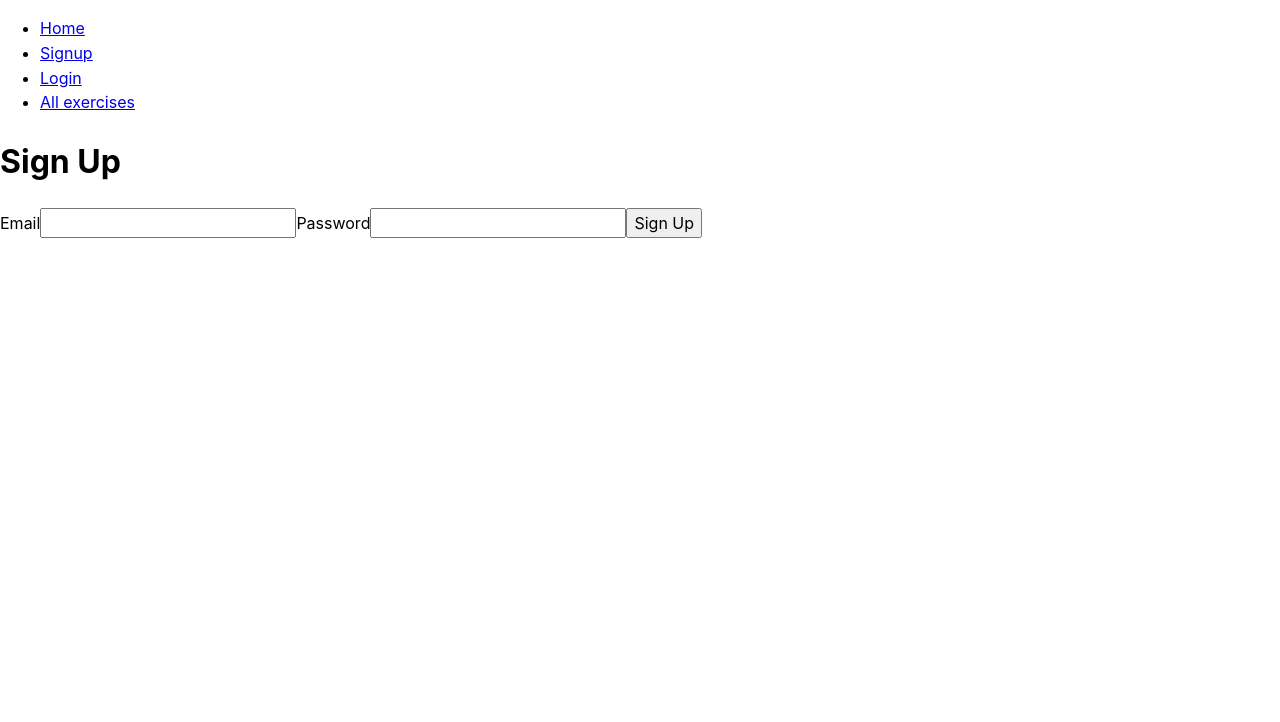
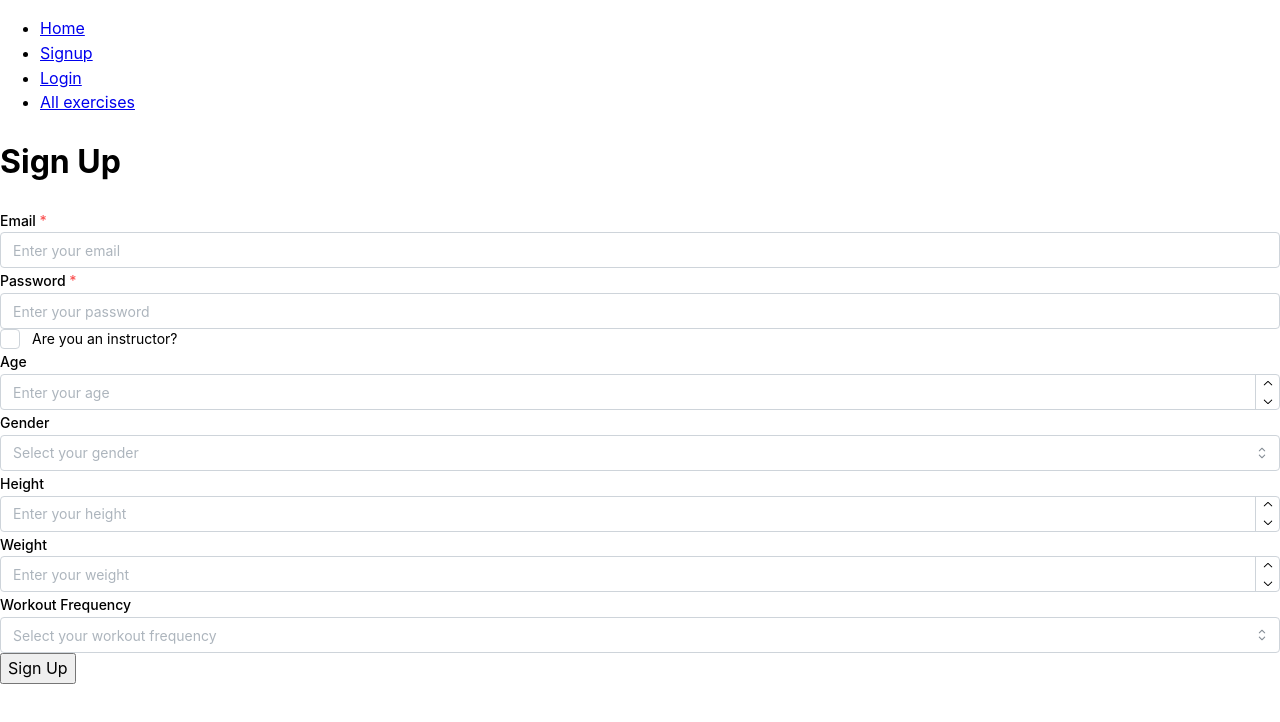
Before and after one commit to dieegoolimaa/fitnesstracker-frontend, a React (Vite) app: page /signup in a window 1280 px wide. Shown: the top 722 px of the page. Built offline with nearby package versions, Linux system fonts and the light colour scheme.

Commit message:
Profile in progress

```diff
--- a/src/pages/LoginPage.jsx
+++ b/src/pages/LoginPage.jsx
@@ -25,6 +25,7 @@ const LoginPage = () => {
       if (response.status === 200) {
         const parsed = await response.json();
         setToken(parsed.token);
+        localStorage.setItem('authToken', parsed.token); // Store token in localStorage
         navigate('/profile');
       } else {
         console.error('Failed to log in:', response.statusText);
--- a/src/pages/ProfilePage.jsx
+++ b/src/pages/ProfilePage.jsx
@@ -1,5 +1,49 @@
+import React, { useState, useEffect, useContext } from 'react';
+import { SessionContext } from '../contexts/SessionContext';
+
 const ProfilePage = () => {
-    return ( <><h1>Profile Page</h1></> );
-}
+  const { token } = useContext(SessionContext); // Access the token from the context
+
+  const [userData, setUserData] = useState(null);
+
+  useEffect(() => {
+    const fetchUserData = async () => {
+      try {
+        // Fetch user data from your backend API
+        const response = await fetch(`${import.meta.env.VITE_API_URL}/auth/profile`, {
+          method: 'GET',
+          headers: {
+            'Authorization': `Bearer ${token}`, // Use the token from context
+          },
+        });
+        if (response.ok) {
+          const data = await response.json();
+          setUserData(data);
+        } else {
+          console.error('Failed to fetch user data:', response.statusText);
+        }
+      } catch (error) {
+        console.error('Failed to fetch user data:', error.message);
+      }
+    };
+
+    fetchUserData();
+  }, [token]); // Fetch user data whenever token changes
+
+  return (
+    <>
+      <h1>User Information</h1>
+      {userData && (
+        <ul>
+          <li>Name: {userData.name}</li>
+          <li>Email: {userData.email}</li>
+          <li>Age: {userData.age}</li>
+          <li>Gender: {userData.gender}</li>
+          {/* Add other fields as needed */}
+        </ul>
+      )}
+    </>
+  );
+};
 
 export default ProfilePage;
--- a/src/pages/SignupPage.jsx
+++ b/src/pages/SignupPage.jsx
@@ -1,11 +1,19 @@
-import { useState } from 'react'
-import { useNavigate } from 'react-router-dom'
+import { useState } from 'react';
+import { useNavigate } from 'react-router-dom';
+import { TextInput, Checkbox, NumberInput, Select } from '@mantine/core';
+import styles from '../styles/SignupPage.module.css';
 
 const SignupPage = () => {
-  const navigate = useNavigate()
+  const navigate = useNavigate();
 
-  const [email, setEmail] = useState('')
-  const [password, setPassword] = useState('')
+  const [email, setEmail] = useState('');
+  const [password, setPassword] = useState('');
+  const [isInstructor, setIsInstructor] = useState(false);
+  const [age, setAge] = useState('');
+  const [gender, setGender] = useState('');
+  const [height, setHeight] = useState('');
+  const [weight, setWeight] = useState('');
+  const [workoutFrequency, setWorkoutFrequency] = useState('');
 
   const handleSubmit = async event => {
     event.preventDefault();
@@ -16,7 +24,16 @@ const SignupPage = () => {
         headers: {
           'Content-Type': 'application/json',
         },
-        body: JSON.stringify({ email, password }), // Sending email instead of username
+        body: JSON.stringify({
+          email,
+          password,
+          isInstructor,
+          age,
+          gender,
+          height,
+          weight,
+          workoutFrequency
+        }),
       });
 
       if (response.status === 201) {
@@ -30,26 +47,70 @@ const SignupPage = () => {
   };
 
   return (
-    <>
+    <div className={styles.signupContainer}>
       <h1>Sign Up</h1>
-      <form onSubmit={handleSubmit}>
-        <label>
-          Email
-          <input value={email} onChange={event => setEmail(event.target.value)} required type="email" />
-        </label>
-        <label>
-          Password
-          <input
-            value={password}
-            onChange={event => setPassword(event.target.value)}
-            required
-            type='password'
-          />
-        </label>
+      <form onSubmit={handleSubmit} className={styles.signupForm}>
+        <TextInput
+          label="Email"
+          value={email}
+          onChange={event => setEmail(event.target.value)}
+          required
+          placeholder="Enter your email"
+          autoComplete="email"
+        />
+        <TextInput
+          label="Password"
+          value={password}
+          onChange={event => setPassword(event.target.value)}
+          required
+          type="password"
+          placeholder="Enter your password"
+          autoComplete="new-password"
+        />
+        <Checkbox
+          label="Are you an instructor?"
+          checked={isInstructor}
+          onChange={() => setIsInstructor(!isInstructor)}
+        />
+        <NumberInput
+          label="Age"
+          value={age}
+          onChange={setAge}
+          placeholder="Enter your age"
+          min={1}
+        />
+        <Select
+          label="Gender"
+          value={gender}
+          onChange={setGender}
+          placeholder="Select your gender"
+          data={['', 'male', 'female', 'other']}
+        />
+        <NumberInput
+          label="Height"
+          value={height}
+          onChange={setHeight}
+          placeholder="Enter your height"
+          min={1}
+        />
+        <NumberInput
+          label="Weight"
+          value={weight}
+          onChange={setWeight}
+          placeholder="Enter your weight"
+          min={1}
+        />
+        <Select
+          label="Workout Frequency"
+          value={workoutFrequency}
+          onChange={setWorkoutFrequency}
+          placeholder="Select your workout frequency"
+          data={['', 'daily', 'weekly', 'monthly']}
+        />
         <button type='submit'>Sign Up</button>
       </form>
-    </>
+    </div>
   );
 };
 
-export default SignupPage
+export default SignupPage;
--- /dev/null
+++ b/src/styles/SignupPage.module.css
@@ -0,0 +1,36 @@
+/* Container */
+.signup-container {
+    max-width: 400px;
+    margin: 0 auto;
+  }
+
+  /* Form */
+  .signup-form {
+    display: flex;
+    flex-direction: column;
+  }
+
+  /* Form label */
+  .signup-form label {
+    margin-bottom: 10px;
+  }
+
+  /* Form input */
+  .signup-form input {
+    padding: 8px;
+    margin-bottom: 20px;
+  }
+
+  /* Button */
+  .signup-form button {
+    padding: 10px 20px;
+    background-color: #007bff;
+    color: white;
+    border: none;
+    cursor: pointer;
+  }
+
+  /* Button hover */
+  .signup-form button:hover {
+    background-color: #0056b3;
+  }
```
